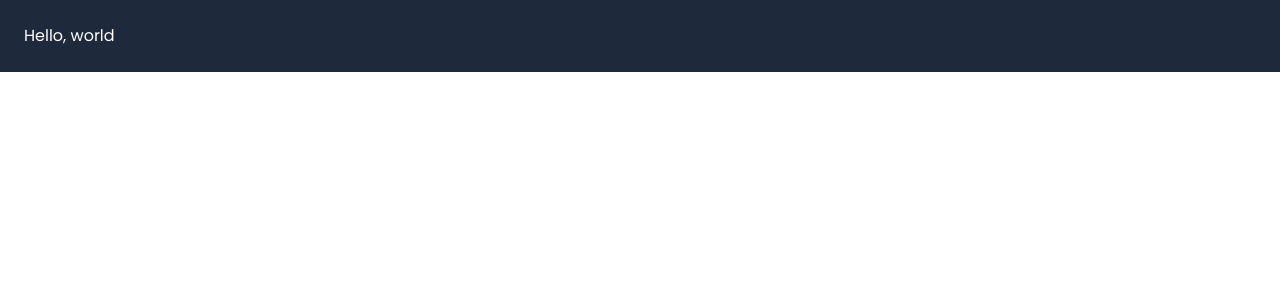
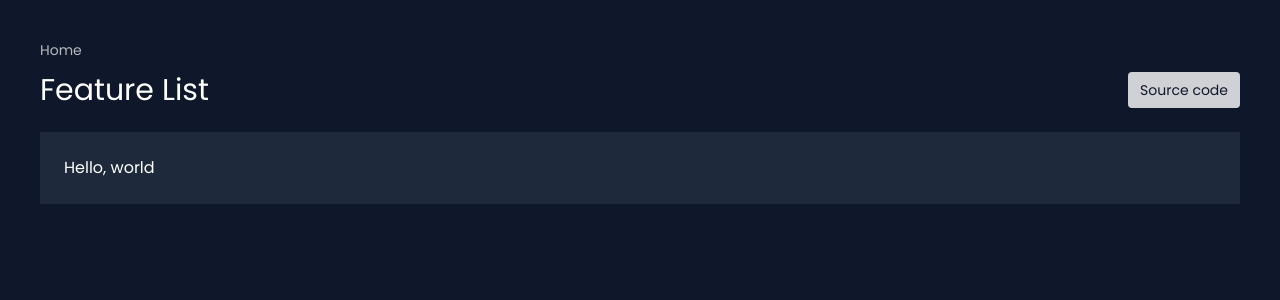
Before and after one commit to mohammedafeef/react-feature-registry, a React (Vite) app: page / in a window 1280 px wide. Shown: the top 300 px of the page. Built offline with nearby package versions, Linux system fonts and the light colour scheme.

Commit message:
style: create app base layout

```diff
--- a/src/App.tsx
+++ b/src/App.tsx
@@ -1,6 +1,10 @@
+import { AppLayout } from "./shared/components";
+
 function App() {
   return (
-    <div className="bg-slate-800 p-6 text-white text-base">Hello, world</div>
+    <AppLayout title="Feature List">
+      <div className="bg-slate-800 p-6 text-white text-base">Hello, world</div>
+    </AppLayout>
   );
 }
 
--- /dev/null
+++ b/src/shared/components/appLayout.tsx
@@ -0,0 +1,72 @@
+import { FC, ReactNode } from "react";
+
+type BreadcrumbLinkType = {
+  name: string;
+  href: string;
+};
+type BreadcrumbItemProps = BreadcrumbLinkType;
+const BreadcrumbItem: FC<BreadcrumbItemProps> = ({ name, href }) => {
+  return (
+    <a href={href} className="text-sm text-white/70 hover:text-white/90">
+      {name}
+    </a>
+  );
+};
+
+type BreadcrumbProps = {
+  links: BreadcrumbLinkType[];
+};
+const Breadcrumb: FC<BreadcrumbProps> = ({ links }) => {
+  if (links.length === 0) return null;
+
+  return (
+    <div className="flex ">
+      {links.map((link, index) => {
+        const isLast = index === links.length - 1;
+
+        if (isLast) {
+          return (
+            <BreadcrumbItem key={index} name={link.name} href={link.href} />
+          );
+        }
+        return (
+          <>
+            <BreadcrumbItem key={index} name={link.name} href={link.href} />
+            <div className="text-sm text-white/70 font-bold">-</div>
+          </>
+        );
+      })}
+    </div>
+  );
+};
+type AppLayoutProps = {
+  title: string;
+  children: ReactNode;
+};
+
+export const AppLayout: FC<AppLayoutProps> = ({ title, children }) => {
+  return (
+    <div className="h-screen w-screen md:p-10 flex flex-col bg-slate-900 text-white p-6">
+      <header className="flex justify-between mb-6">
+        <div className="flex flex-col">
+          <Breadcrumb
+            links={[
+              {
+                name: "Home",
+                href: "/home"
+              }
+            ]}
+          />
+          <h1 className="text-xl md:text-3xl mt-3">{title}</h1>
+        </div>
+        {/* TODO: Add github source ref link button */}
+        <div className="flex items-end">
+          <button className="bg-white/80 text-slate-900 px-3 py-2 ring-0 ring-gray-400 rounded text-sm hover:bg-white/90">
+            Source code
+          </button>
+        </div>
+      </header>
+      <div className="flex-1">{children}</div>
+    </div>
+  );
+};
--- /dev/null
+++ b/src/shared/components/index.tsx
@@ -0,0 +1,5 @@
+import { AppLayout } from "./appLayout";
+
+export {
+    AppLayout
+}
```
